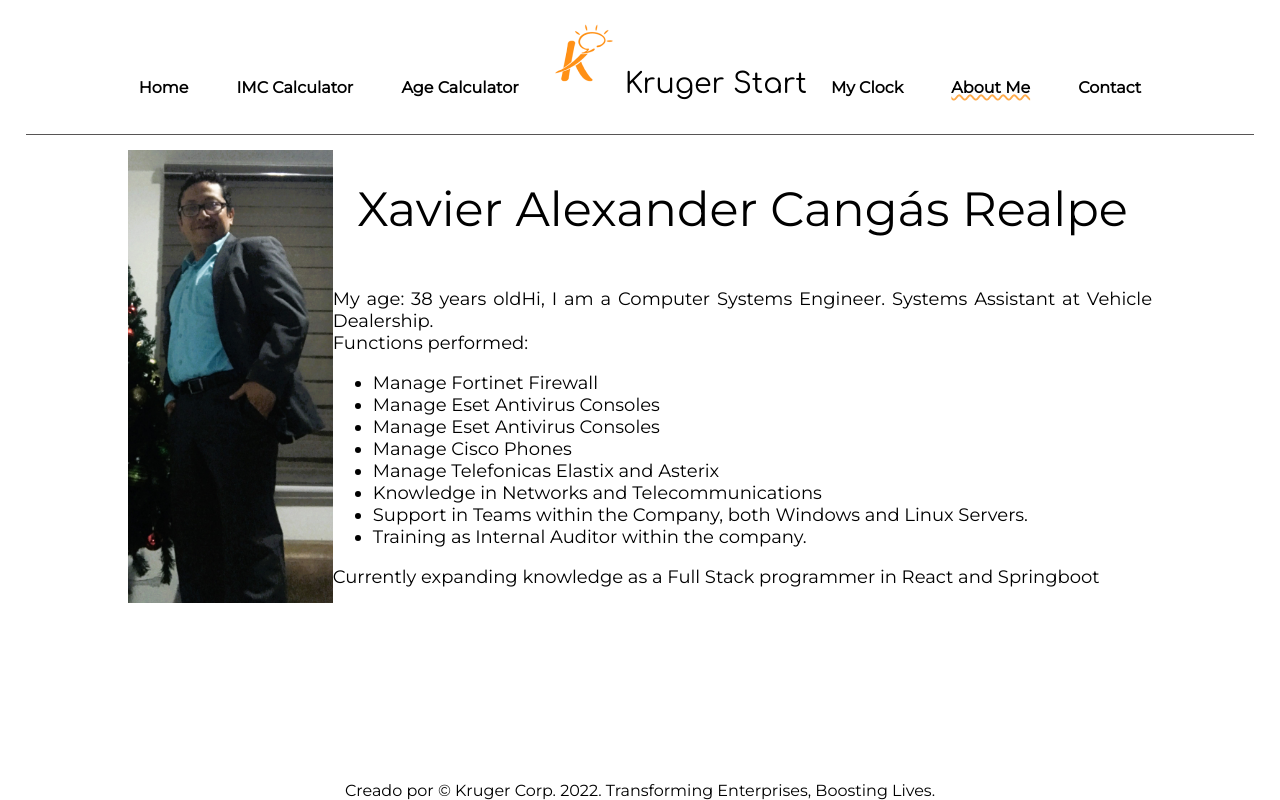
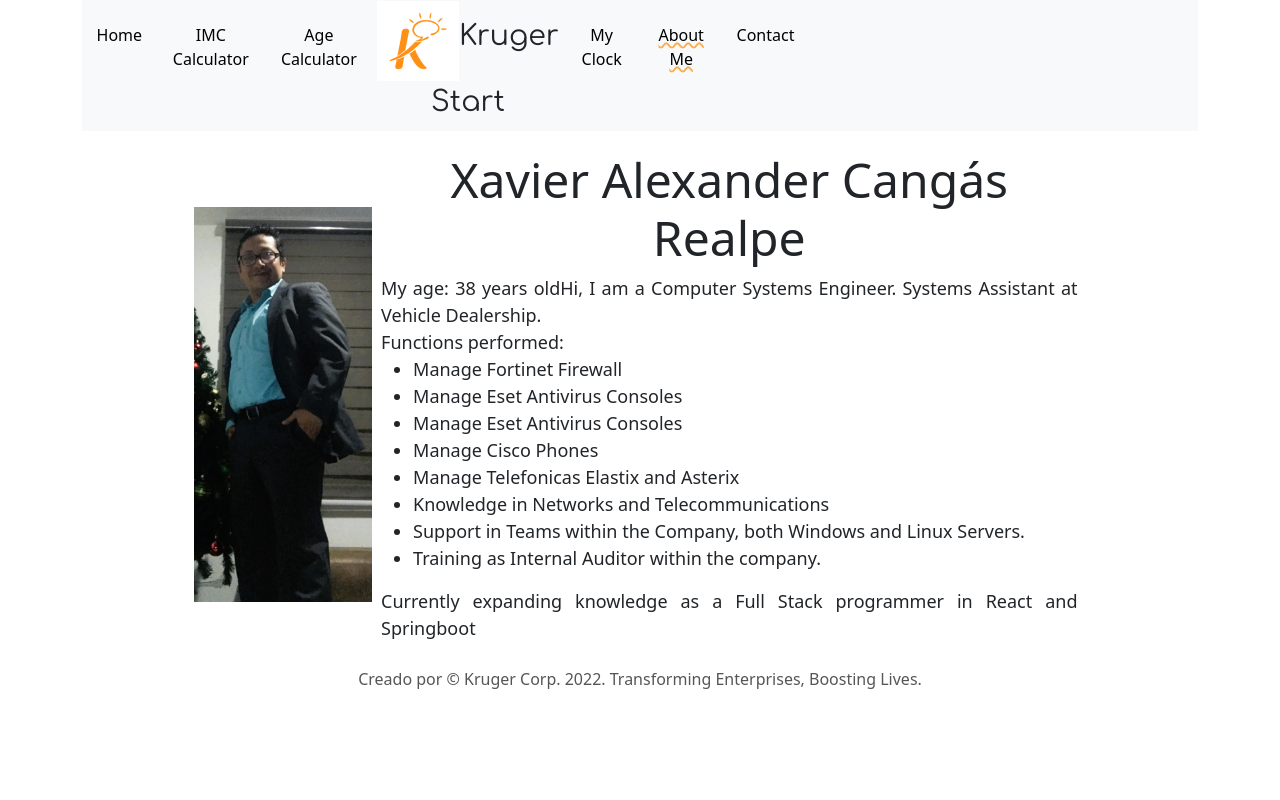
Before and after one commit to xander06/hellocss, a React (Create React App) app: page /about in a window 1280 px wide. Built offline with nearby package versions, Linux system fonts and the light colour scheme.

Commit message:
agregando menu hamburguer

```diff
--- a/package.json
+++ b/package.json
@@ -9,8 +9,11 @@
     "@testing-library/jest-dom": "^5.16.5",
     "@testing-library/react": "^13.4.0",
     "@testing-library/user-event": "^13.5.0",
+    "bootstrap": "^5.2.3",
+    "mdb-react-ui-kit": "^5.1.0",
     "node-sass": "^7.0.3",
     "react": "^18.2.0",
+    "react-bootstrap": "^2.7.0",
     "react-dom": "^18.2.0",
     "react-router-dom": "^6.6.1",
     "react-scripts": "^5.0.1",
--- a/src/App.jsx
+++ b/src/App.jsx
@@ -19,7 +19,8 @@ export const App = () => {
   };
 
   return (
-    <div className="container">
+    <>
+     <div className="container">
       <Router>
         <div className='nav-bar'>
         <NavBar />
@@ -36,5 +37,6 @@ export const App = () => {
       </Router>
 
     </div>
+    </>
   )
 };
--- a/src/App.scss
+++ b/src/App.scss
@@ -24,9 +24,9 @@ body{
   font-weight: 400;
   font-size: 48px;
   line-height: 72px;
-    /* or 150% */
   text-align: center;
   letter-spacing: -0.015em;
+  margin: auto;
 }
 
 .playground p {
@@ -38,10 +38,10 @@ body{
     line-height: 50px;
 }
 
-.nav-bar{
+.nav-bar {
   width: 100%;
   top: 0;
-    position: relative;
+  position: flex;
   text-align: center;
   margin-bottom: 1%;
 }
@@ -49,24 +49,36 @@ body{
 .nav-tittle {
   text-align: center;
   font-weight: bold;
+  display: inline-flex;
+  font-weight: bold;
   height: auto;
-    display: block;
+  flex-flow: row wrap;
   width: 94%;
   margin: auto;
   padding: 1%;
-    position: relative;
+  justify-content: space-between;
   border-bottom: 1px solid #575555;
 }
-.nav-tittle p {
-display: inline;
+.navelement {
+    margin: 2%;
+    color: black;
+    display: flex;
+    justify-content: space-around;
+    position: relative;
+    text-decoration:none;
 }
 
-.navelement{
-    margin: 2%;
-    color: black;
-    display: inline-block;
-    position: relative;
-    text-decoration:none;
+.logo {
+margin-top: -1%;
+}
+
+.logo p {
+  display: inline;
+  display: inline;
+  font-family: 'Comfortaa', cursive;
+  font-weight: 400;
+  font-size:28.44px;
+  margin-top: -2%;
   }
 
 .navelementact{
@@ -79,12 +91,10 @@ display: inline;
 
 }
 
-.footer-tittle{
-    position: absolute;
+.footer-tittle {
     text-align: center;
-    bottom: 0;
-    width: 100%;
-    display: ruby;
+    flex-grow: 1;
+    color: #575555;
  }
 
 .vaca-tittle{
@@ -98,14 +108,7 @@ display: inline;
     font-family: sans-serif;
 }
 
-.logo {
-    display: inline;
-    font-family: 'Comfortaa', cursive;
-    font-weight: 400;
-    font-size:28.44px;
-}
-
-.age-calculate{
+.age-calculate {
 	max-width: 600px;
 	width: 100%;
 	color: #fff;
@@ -298,9 +301,8 @@ display: inline;
 
   .aboutme{
     display: flex;
-    flex-direction: column;
-    align-items: center;
-    margin:auto;
+    margin: 1%;
+    flex-flow: row wrap;
 }
 
 .aboutme h1{
@@ -362,3 +364,84 @@ display: inline;
     border-radius: 18px;
     width: 20%;
 }
+/* hamburg*/
+.header {
+  display: flex;
+  justify-content: space-between;
+  align-items: center;
+  position: fixed;
+  top: 0;
+  left: 0;
+  right: 0;
+  background: #ffffff;
+  padding: 1rem;
+}
+
+   /* Estilos móvil/celular */
+   @media all and (max-width: 700px) {
+
+    /* Oculta el nav en la parte izquiera */
+    .nav {
+      position: fixed;
+      top: 0;
+      left: 0;
+      right: 0;
+      bottom: 0;
+      background: red;
+      transform: translateX(-100vw);
+      transition: 0.5s;
+    }
+
+    /* Muestra el nav */
+    .nav--show {
+      transform: translateX(0);
+    }
+
+    .nav__button {
+      text-align: right;
+      margin: 1rem;
+    }
+
+    .nav__ul {
+      list-style: none;
+      padding: 0;
+      margin: 0;
+    }
+
+    .nav__link {
+      display: block;
+      padding: 1rem;
+      font-size: 1.5rem;
+      text-align: center;
+      text-decoration: none;
+      color: black;
+    }
+  }
+ /* Estilos Escritorio */
+ @media all and (min-width: 701px) {
+
+  /* Oculta botón de abrir o cerrar */
+  .nav__button,
+  .header__button-nav--open {
+    display: none;
+  }
+
+  /* Adapta el nav en horizontal */
+  .nav__ul {
+    display: flex;
+    list-style: none;
+    padding: 0;
+  }
+
+  .nav__link {
+    display: block;
+    padding: 0.5rem 1rem;
+    text-decoration: none;
+    color: black;
+    transition: 0.5s;
+  }
+
+  .nav__link:hover {
+    opacity: 0.5;
+  }
+}
--- a/src/components/Form.jsx
+++ b/src/components/Form.jsx
@@ -14,8 +14,9 @@ const Form = () => {
             <div class="form-group">
                 <textarea class="form-control" name='mensaje' id="mensaje" rows="3" placeholder='Enter your text here'></textarea>
             </div>
+            <div class="form-group">
             <button class="btn-send" type="submit">Enviar</button>
-
+            </div>
         </div>
     );
 }
--- a/src/components/Navbar.jsx
+++ b/src/components/Navbar.jsx
@@ -1,22 +1,27 @@
 import { NavLink } from "react-router-dom";
+import { Nav, Navbar } from "react-bootstrap";
+import "bootstrap/dist/css/bootstrap.min.css";
 
 const NavBar = () => {
 
     return (
-        <>
-            <div className="nav-tittle">
-               <NavLink className={({isActive}) => isActive ? "navelementact" : "navelement"}  to="/">Home</NavLink>
-               <NavLink className={({isActive}) => isActive ? "navelementact" : "navelement"} to="/imgcalc">IMC Calculator</NavLink>
-               <NavLink className={({isActive}) => isActive ? "navelementact" : "navelement"} to="/agecalc">Age Calculator</NavLink>
-               <div className="logo"><img src="../img/logo.png" alt="Logo kruger"/>
-               <p>Kruger Start</p></div>
-               <NavLink className={({isActive}) => isActive ? "navelementact" : "navelement"} to="/clock">My Clock</NavLink>
-               <NavLink className={({isActive}) => isActive ? "navelementact" : "navelement"} to="/about">About Me</NavLink>
-               <NavLink className={({isActive}) => isActive ? "navelementact" : "navelement"} to="/contact">Contact</NavLink>
-
-
-            </div>
-        </>
+    <>
+        <Navbar collapseOnSelect expand="lg" bg="light" variant="light">
+        <Navbar.Toggle aria-controls="responsive-navbar-nav" />
+            <Navbar.Collapse id="responsive-navbar-nav">
+                <Nav className="mr-auto">
+                    <NavLink className={({ isActive }) => isActive ? "navelementact" : "navelement"} to="/">Home</NavLink>
+                    <NavLink className={({ isActive }) => isActive ? "navelementact" : "navelement"} to="/imgcalc">IMC Calculator</NavLink>
+                    <NavLink className={({ isActive }) => isActive ? "navelementact" : "navelement"} to="/agecalc">Age Calculator</NavLink>
+                    <div className="logo"><img src="../img/logo.png" alt="Logo kruger" />
+                        <p>Kruger Start</p></div>
+                    <NavLink className={({ isActive }) => isActive ? "navelementact" : "navelement"} to="/clock">My Clock</NavLink>
+                    <NavLink className={({ isActive }) => isActive ? "navelementact" : "navelement"} to="/about">About Me</NavLink>
+                    <NavLink className={({ isActive }) => isActive ? "navelementact" : "navelement"} to="/contact">Contact</NavLink>
+                </Nav>
+            </Navbar.Collapse>
+        </Navbar>
+    </>
     );
 }
 export default NavBar
```
Also changed, not shown: 1 other file (tests, documents, lock files or other folders). Lines whose indentation alone changed are shown as unchanged.
